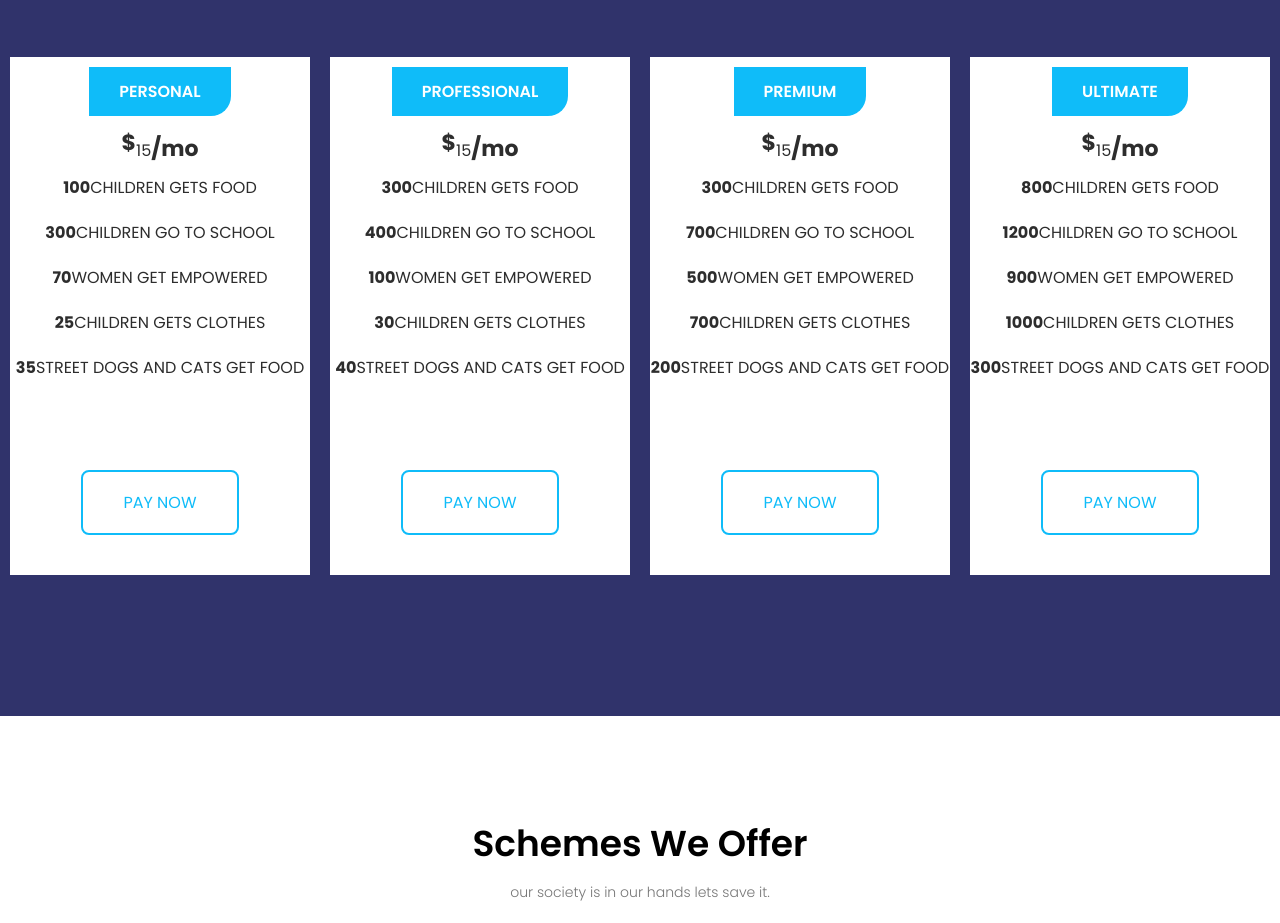
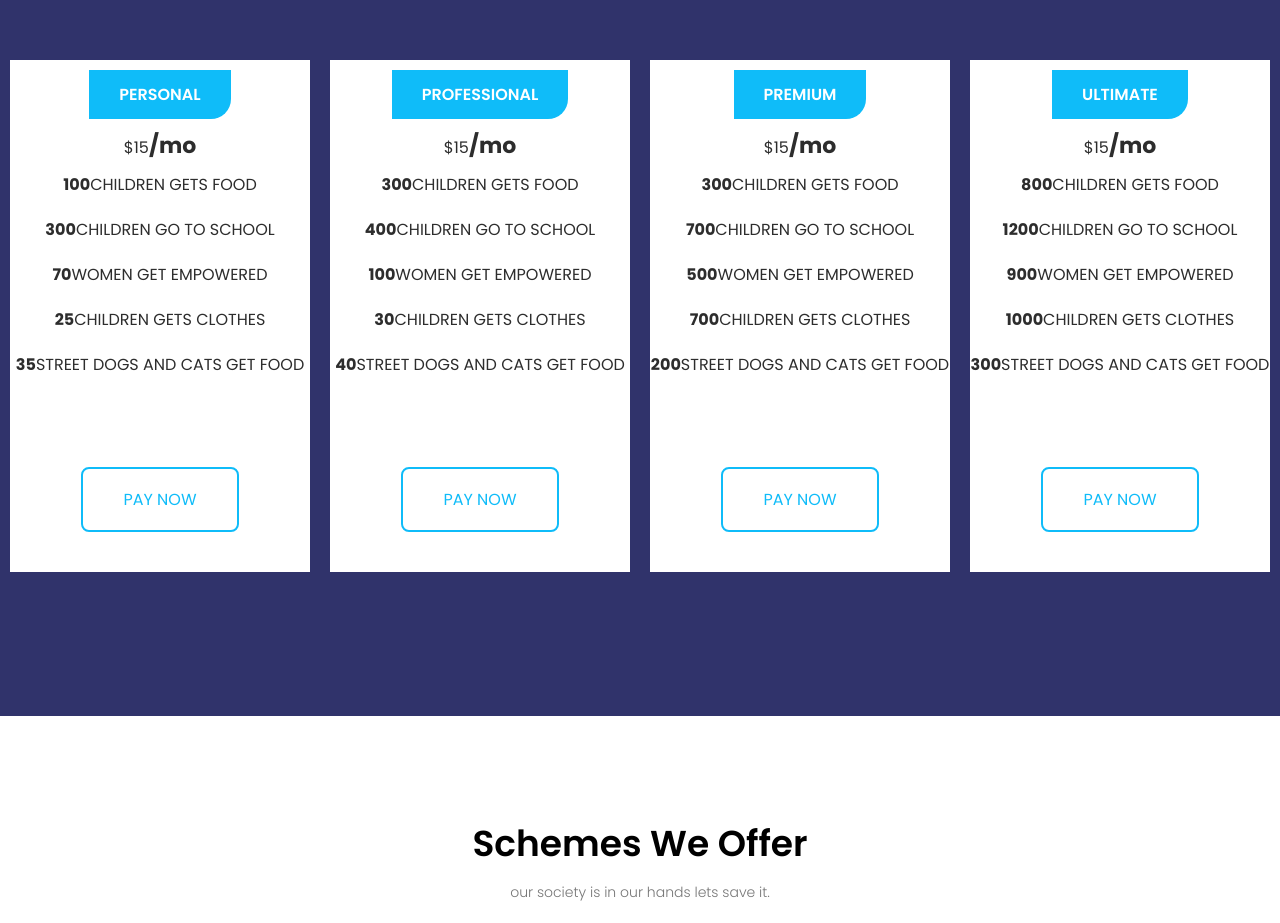
Before and after one commit to PSSunidhi/charityWebsite, a plain HTML site: page index.html in a window 1280 px wide. Shown: the part 1340-2263 px from the top of the page. Drawn offline with Linux system fonts and the light colour scheme.

Commit message:
Removed superscript tag

```diff
--- a/index.html
+++ b/index.html
@@ -61,7 +61,7 @@
 
 		<div class="pricing-card">
 			<h3 class="pricing-card-header">personal</h3>
-			<div class="price"><sup>$</sup>15<span>/mo</span></div>
+			<div class="price">$15<span>/mo</span></div>
 			<ul>
 				<li><strong>100</strong>Children gets food</li>
 				<li><strong>300</strong>Children go to school</li>
@@ -74,7 +74,7 @@
 
 		<div class="pricing-card">
 			<h3 class="pricing-card-header">Professional</h3>
-			<div class="price"><sup>$</sup>15<span>/mo</span></div>
+			<div class="price">$15<span>/mo</span></div>
 			<ul>
 				<li><strong>300</strong>Children gets food</li>
 				<li><strong>400</strong>Children go to school</li>
@@ -87,7 +87,7 @@
 
 		<div class="pricing-card">
 			<h3 class="pricing-card-header">Premium</h3>
-			<div class="price"><sup>$</sup>15<span>/mo</span></div>
+			<div class="price">$15<span>/mo</span></div>
 			<ul>
 				<li><strong>300</strong>Children gets food</li>
 				<li><strong>700</strong>Children go to school</li>
@@ -100,7 +100,7 @@
 
 		<div class="pricing-card">
 			<h3 class="pricing-card-header">Ultimate</h3>
-			<div class="price"><sup>$</sup>15<span>/mo</span></div>
+			<div class="price">$15<span>/mo</span></div>
 			<ul>
 				<li><strong>800</strong>Children gets food</li>
 				<li><strong>1200</strong>Children go to school</li>
```
